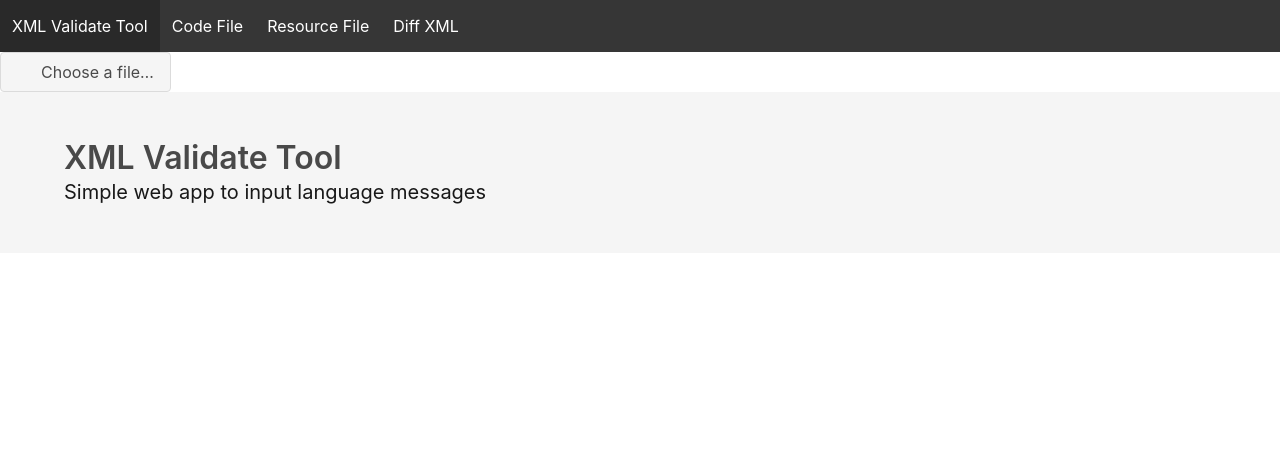
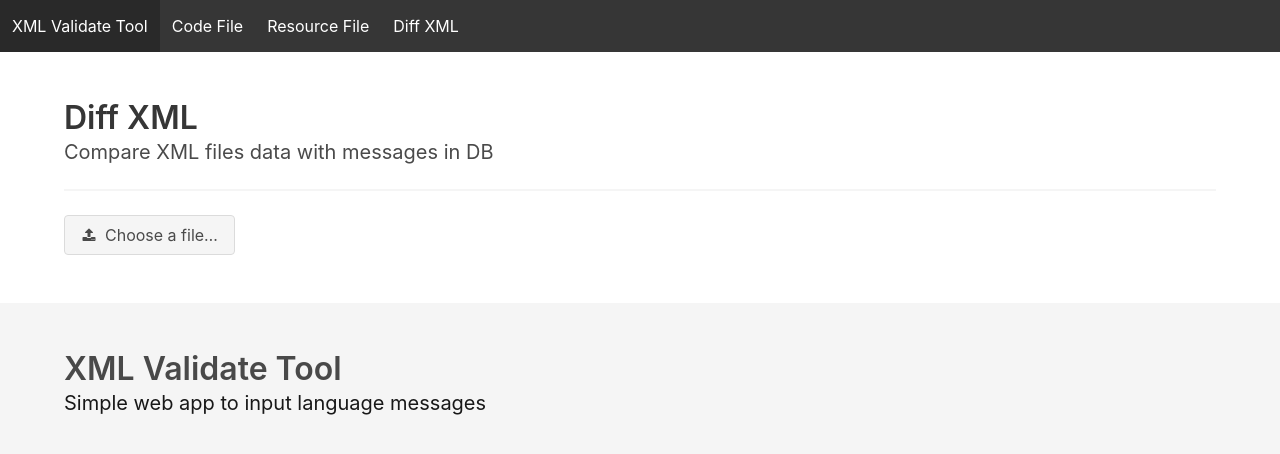
Before and after one commit to spqa/xml-validate-frontend, an Angular app: page /diff-xml in a window 1280 px wide. Shown: the top 454 px of the page. Built offline with nearby package versions, Linux system fonts and the light colour scheme.

Commit message:
Prepare for diff-xml feature

```diff
--- /dev/null
+++ b/src/app/diff-xml/diff-xml-file/diff-xml-file.component.html
@@ -0,0 +1,3 @@
+<p>
+  diff-xml-file works!
+</p>
--- /dev/null
+++ b/src/app/diff-xml/diff-xml-file/diff-xml-file.component.ts
@@ -0,0 +1,16 @@
+import {Component, OnInit} from '@angular/core';
+
+@Component({
+  selector: 'app-diff-xml-file',
+  templateUrl: './diff-xml-file.component.html',
+  styleUrls: ['./diff-xml-file.component.scss']
+})
+export class DiffXmlFileComponent implements OnInit {
+
+  constructor() {
+  }
+
+  ngOnInit() {
+  }
+
+}
--- a/src/app/diff-xml/diff-xml-index/diff-xml-index.component.html
+++ b/src/app/diff-xml/diff-xml-index/diff-xml-index.component.html
@@ -1,3 +1,11 @@
+<section class="section">
+  <div class="container">
+
+    <h1 class="title">Diff XML</h1>
+    <h2 class="subtitle">Compare XML files data with messages in DB</h2>
+    <hr>
+    <div class="columns">
+      <div class="column">
         <div class="file">
           <label class="file-label">
             <input class="file-input" #file (change)="onUpload(file.files)" type="file" name="resume" multiple>
@@ -11,3 +19,7 @@
             </span>
           </label>
         </div>
+      </div>
+    </div>
+  </div>
+</section>
--- a/src/app/diff-xml/diff-xml-index/diff-xml-index.component.ts
+++ b/src/app/diff-xml/diff-xml-index/diff-xml-index.component.ts
@@ -1,4 +1,6 @@
 import {Component, OnInit} from '@angular/core';
+import {Observable} from "rxjs/Observable";
+import {Observer} from "rxjs/Observer";
 
 @Component({
   selector: 'app-diff-xml-index',
@@ -15,8 +17,22 @@ export class DiffXmlIndexComponent implements OnInit {
 
   onUpload(files: FileList) {
     for (let i = 0; i < files.length; i++) {
-      console.log(files[i].name);
+      this.readFile(files[0]).subscribe((result) => {
+        console.log(result);
+      });
     }
   }
 
+  readFile(file: File): Observable<any> {
+    const reader = new FileReader();
+    const fileStream = Observable.create((observer: Observer<any>) => {
+      reader.onload = () => {
+        observer.next(reader.result);
+        observer.complete();
+      };
+    });
+    reader.readAsText(file, "utf-8");
+    return fileStream;
+  }
+
 }
--- a/src/app/diff-xml/diff-xml.module.ts
+++ b/src/app/diff-xml/diff-xml.module.ts
@@ -2,6 +2,7 @@ import {NgModule} from '@angular/core';
 import {CommonModule} from '@angular/common';
 import {DiffXmlIndexComponent} from './diff-xml-index/diff-xml-index.component';
 import {RouterModule, Routes} from "@angular/router";
+import {DiffXmlFileComponent} from './diff-xml-file/diff-xml-file.component';
 
 const routes: Routes = [
   {
@@ -15,7 +16,7 @@ const routes: Routes = [
     CommonModule,
     RouterModule.forChild(routes)
   ],
-  declarations: [DiffXmlIndexComponent],
+  declarations: [DiffXmlIndexComponent, DiffXmlFileComponent],
   exports: [RouterModule]
 })
 export class DiffXmlModule {
--- a/src/index.html
+++ b/src/index.html
@@ -7,6 +7,8 @@
 
   <meta name="viewport" content="width=device-width, initial-scale=1">
   <link rel="icon" type="image/x-icon" href="favicon.ico">
+  <link href="https://maxcdn.bootstrapcdn.com/font-awesome/4.7.0/css/font-awesome.min.css" rel="stylesheet"
+        integrity="sha384-wvfXpqpZZVQGK6TAh5PVlGOfQNHSoD2xbE+QkPxCAFlNEevoEH3Sl0sibVcOQVnN" crossorigin="anonymous">
 </head>
 <body>
   <app-root></app-root>
```
Also changed, not shown: src/app/diff-xml/diff-xml-file/diff-xml-file.component.scss (added), 1 other file (tests, documents, lock files or other folders). Lines whose indentation alone changed are shown as unchanged.
